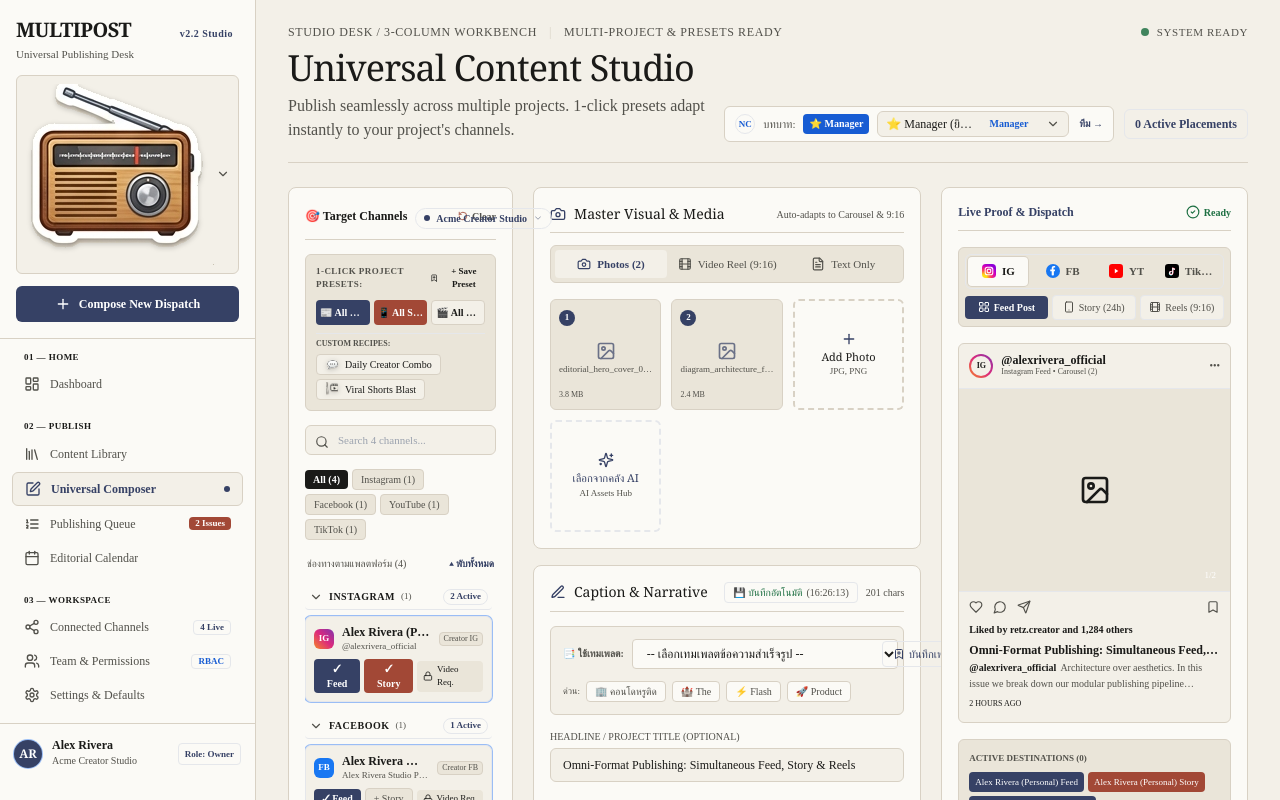
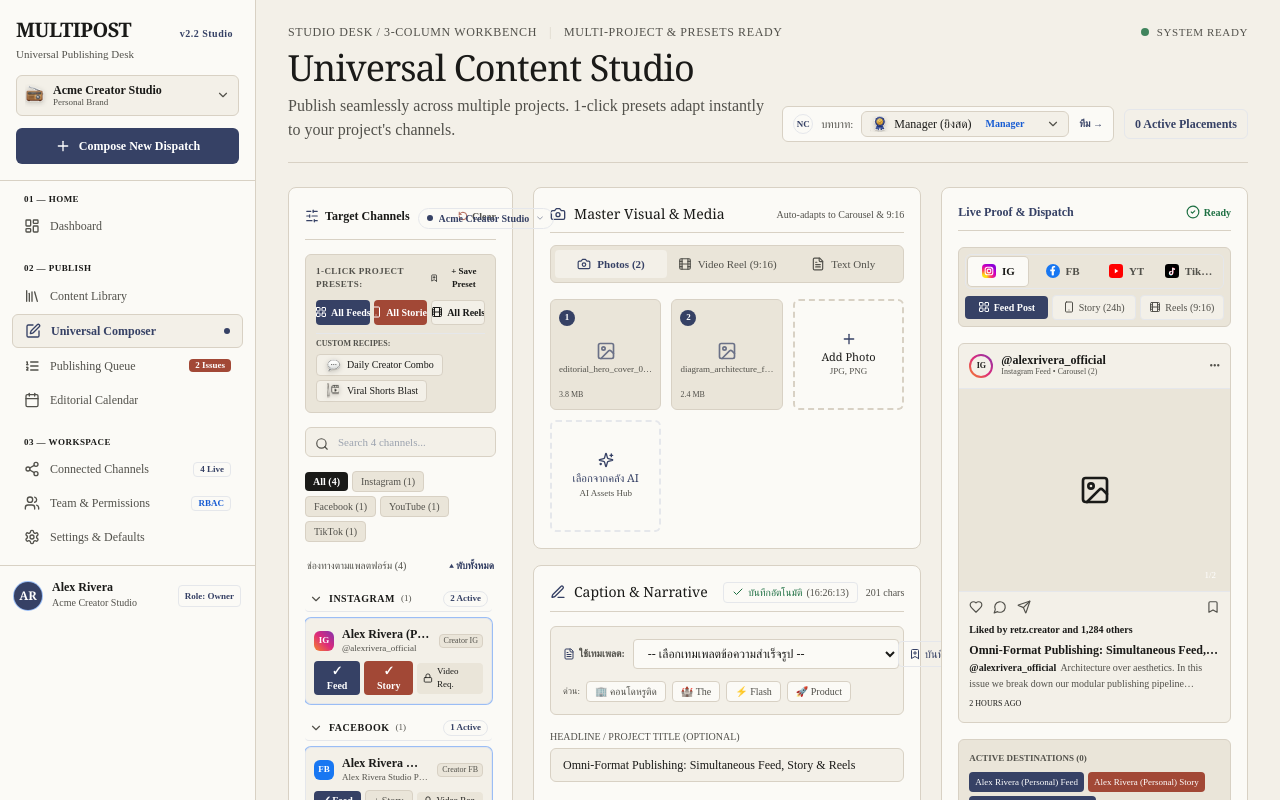
Before and after one commit to nopparat-cysit/retzpost, a Next.js app: page /create in a window 1280 px wide. Shown: the top 800 px of the page. Built offline with nearby package versions, Linux system fonts and the light colour scheme.

Commit message:
fix(ui): fix giant sticker sizing bug and eliminate all remaining raw emojis across create, accounts, and dashboard

```diff
--- a/src/app/create/page.tsx
+++ b/src/app/create/page.tsx
@@ -41,6 +41,8 @@
   RotateCcw,
   Building2,
   Sliders,
+  SlidersHorizontal,
+  Lightbulb,
   X,
   Copy,
   FolderOpen,
@@ -1335,34 +1337,56 @@
           <div className="flex flex-wrap items-center gap-2.5">
             {/* Identity & Role Tester */}
             <div className="flex items-center gap-2 px-2.5 py-1 bg-paper-raised border border-border-rule rounded-editorial text-xs shadow-2xs">
-              <div className="w-5 h-5 rounded-full bg-semantic-info/15 text-semantic-info flex items-center justify-center font-bold text-[9px] shrink-0 border border-semantic-info/30">
+              <div className="w-5 h-5 rounded-full bg-brand-indigo/15 text-brand-indigo flex items-center justify-center font-bold text-[9px] shrink-0 border border-brand-indigo/30">
                 NC
               </div>
               <span className="text-ink-secondary text-[11px] font-sans">
                 บทบาท:
               </span>
-              <span className={`px-1.5 py-0.5 rounded text-[10px] font-mono font-bold ${
-                currentRole === 'CONTRIBUTOR'
-                  ? 'bg-accent-terracotta text-white'
-                  : currentRole === 'VIEWER'
-                  ? 'bg-paper-subtle text-ink-secondary border border-border-rule'
-                  : 'bg-semantic-info text-white'
-              }`}>
-                {currentRole === 'OWNER' ? '👑 Owner' : currentRole === 'MANAGER' ? '⭐ Manager' : currentRole === 'EDITOR' ? '✍️ Editor' : currentRole === 'CONTRIBUTOR' ? '👀 Contributor' : '🔍 Viewer'}
-              </span>
 
               <CustomDropdown
                 options={[
-                  { value: 'MANAGER', label: '⭐ Manager (ยิงสด)', badge: 'Manager', badgeColor: 'bg-semantic-info/15 text-semantic-info' },
-                  { value: 'EDITOR', label: '✍️ Editor (ยิงสด)', badge: 'Editor', badgeColor: 'bg-brand-indigo/15 text-brand-indigo' },
-                  { value: 'CONTRIBUTOR', label: '👀 Contributor (รออนุมัติ)', badge: 'Approval', badgeColor: 'bg-accent-terracotta/15 text-accent-terracotta' },
-                  { value: 'VIEWER', label: '🔍 Viewer (อ่านอย่างเดียว)', badge: 'Read-only', badgeColor: 'bg-paper-subtle text-ink-secondary' },
+                  {
+                    value: 'OWNER',
+                    label: 'Owner (เจ้าของ)',
+                    icon: <Sticker name="role-owner" size="xs" />,
+                    badge: 'Owner',
+                    badgeColor: 'bg-brand-indigo/15 text-brand-indigo'
+                  },
+                  {
+                    value: 'MANAGER',
+                    label: 'Manager (ยิงสด)',
+                    icon: <Sticker name="role-manager" size="xs" />,
+                    badge: 'Manager',
+                    badgeColor: 'bg-semantic-info/15 text-semantic-info'
+                  },
+                  {
+                    value: 'EDITOR',
+                    label: 'Editor (ยิงสด)',
+                    icon: <Sticker name="role-editor" size="xs" />,
+                    badge: 'Editor',
+                    badgeColor: 'bg-brand-indigo/15 text-brand-indigo'
+                  },
+                  {
+                    value: 'CONTRIBUTOR',
+                    label: 'Contributor (รออนุมัติ)',
+                    icon: <Sticker name="role-contributor" size="xs" />,
+                    badge: 'Approval',
+                    badgeColor: 'bg-accent-terracotta/15 text-accent-terracotta'
+                  },
+                  {
+                    value: 'VIEWER',
+                    label: 'Viewer (อ่านอย่างเดียว)',
+                    icon: <Sticker name="role-viewer" size="xs" />,
+                    badge: 'Read-only',
+                    badgeColor: 'bg-paper-subtle text-ink-secondary'
+                  },
                 ]}
                 value={currentRole}
                 onChange={(val) => setCurrentRole(val as WorkspaceRole)}
                 size="sm"
                 fullWidth={false}
-                className="w-48"
+                className="w-52"
               />
 
               <Link
@@ -1399,35 +1423,38 @@
         <button
           type="button"
           onClick={() => setMobileTab('DESTINATIONS')}
-          className={`flex-1 py-2 text-center font-mono font-medium rounded transition-colors ${
+          className={`flex-1 py-2 text-center font-mono font-medium rounded transition-colors flex items-center justify-center gap-1.5 ${
             mobileTab === 'DESTINATIONS'
               ? 'bg-brand-indigo text-white font-semibold shadow-xs'
               : 'text-ink-secondary hover:text-ink-primary'
           }`}
         >
-          🎯 Destinations ({totalActivePlacements})
+          <Layers className="w-3.5 h-3.5" />
+          <span>Destinations ({totalActivePlacements})</span>
         </button>
         <button
           type="button"
           onClick={() => setMobileTab('CANVAS')}
-          className={`flex-1 py-2 text-center font-mono font-medium rounded transition-colors ${
+          className={`flex-1 py-2 text-center font-mono font-medium rounded transition-colors flex items-center justify-center gap-1.5 ${
             mobileTab === 'CANVAS'
               ? 'bg-brand-indigo text-white font-semibold shadow-xs'
               : 'text-ink-secondary hover:text-ink-primary'
           }`}
         >
-          ✍️ Creative Canvas
+          <Edit3 className="w-3.5 h-3.5" />
+          <span>Creative Canvas</span>
         </button>
         <button
           type="button"
           onClick={() => setMobileTab('PROOF')}
-          className={`flex-1 py-2 text-center font-mono font-medium rounded transition-colors ${
+          className={`flex-1 py-2 text-center font-mono font-medium rounded transition-colors flex items-center justify-center gap-1.5 ${
             mobileTab === 'PROOF'
               ? 'bg-brand-indigo text-white font-semibold shadow-xs'
               : 'text-ink-secondary hover:text-ink-primary'
           }`}
         >
-          📱 Live Proof
+          <Smartphone className="w-3.5 h-3.5" />
+          <span>Live Proof</span>
         </button>
       </div>
 
@@ -1445,8 +1472,9 @@
           {/* Column 1 Clean Header: Target Channels + Project Pill Badge + Clear */}
           <div className="flex items-center justify-between pb-2.5 border-b border-border-rule">
             <div className="flex items-center gap-2 min-w-0">
-              <span className="text-xs font-bold font-sans text-ink-primary shrink-0">
-                🎯 Target Channels
+              <span className="text-xs font-bold font-sans text-ink-primary shrink-0 flex items-center gap-1.5">
+                <SlidersHorizontal className="w-3.5 h-3.5 text-brand-indigo" />
+                <span>Target Channels</span>
               </span>
 
               {/* Compact Project Switcher Pill */}
@@ -1533,36 +1561,39 @@
               <button
                 type="button"
                 onClick={() => applyUniversalPreset('FEEDS')}
-                className="py-1 px-1 rounded text-[10px] font-mono font-semibold bg-brand-indigo text-white hover:bg-brand-indigo-hover transition-colors shadow-2xs text-center truncate"
+                className="py-1 px-1 rounded text-[10px] font-mono font-semibold bg-brand-indigo text-white hover:bg-brand-indigo-hover transition-colors shadow-2xs text-center truncate flex items-center justify-center gap-1"
                 title="Select all Feed placements in this workspace"
               >
-                📰 All Feeds
+                <LayoutGrid className="w-3 h-3 shrink-0" />
+                <span>All Feeds</span>
               </button>
               <button
                 type="button"
                 disabled={mediaMode === 'TEXT_ONLY'}
                 onClick={() => applyUniversalPreset('STORIES')}
-                className={`py-1 px-1 rounded text-[10px] font-mono font-semibold transition-colors shadow-2xs text-center truncate ${
+                className={`py-1 px-1 rounded text-[10px] font-mono font-semibold transition-colors shadow-2xs text-center truncate flex items-center justify-center gap-1 ${
                   mediaMode !== 'TEXT_ONLY'
                     ? 'bg-accent-terracotta text-white hover:opacity-90'
                     : 'bg-paper-canvas text-ink-secondary/40 border border-border-rule cursor-not-allowed'
                 }`}
                 title="Select all Stories in this workspace"
               >
-                📱 All Stories
+                <Smartphone className="w-3 h-3 shrink-0" />
+                <span>All Stories</span>
               </button>
               <button
                 type="button"
                 disabled={mediaMode !== 'VIDEO'}
                 onClick={() => applyUniversalPreset('REELS')}
-                className={`py-1 px-1 rounded text-[10px] font-mono font-semibold transition-colors shadow-2xs text-center truncate ${
+                className={`py-1 px-1 rounded text-[10px] font-mono font-semibold transition-colors shadow-2xs text-center truncate flex items-center justify-center gap-1 ${
                   mediaMode === 'VIDEO'
                     ? 'bg-semantic-info text-white hover:opacity-90'
                     : 'bg-paper-canvas text-ink-secondary/40 border border-border-rule cursor-not-allowed'
                 }`}
                 title="Select all Reels/Shorts in this workspace"
               >
-                🎬 All Reels
+                <Film className="w-3 h-3 shrink-0" />
+                <span>All Reels</span>
               </button>
             </div>
 
@@ -2038,7 +2069,8 @@
               <div className="flex items-center gap-2">
                 {lastSavedDraftTime && (
                   <span className="text-[10px] font-mono text-semantic-success flex items-center gap-1 font-medium bg-semantic-success/10 px-2 py-0.5 rounded border border-semantic-success/30">
-                    <span>💾 บันทึกอัตโนมัติ</span>
+                    <Check className="w-3 h-3 text-semantic-success shrink-0" />
+                    <span>บันทึกอัตโนมัติ</span>
                     <span className="text-ink-secondary">({lastSavedDraftTime})</span>
                   </span>
                 )}
@@ -2078,8 +2110,9 @@
             <div className="p-3 bg-paper-canvas border border-border-rule rounded-editorial space-y-2.5">
               <div className="flex flex-col sm:flex-row sm:items-center justify-between gap-2">
                 <div className="flex items-center gap-2 flex-1">
-                  <span className="text-[10px] font-mono uppercase font-bold text-ink-secondary shrink-0">
-                    📑 ใช้เทมเพลต:
+                  <span className="text-[10px] font-mono uppercase font-bold text-ink-secondary shrink-0 flex items-center gap-1">
+                    <FileText className="w-3 h-3 text-brand-indigo shrink-0" />
+                    <span>ใช้เทมเพลต:</span>
                   </span>
                   <select
                     value={selectedTemplateId}
@@ -2095,14 +2128,14 @@
                       if (catTemplates.length === 0) return null;
                       const label =
                         cat === 'REAL_ESTATE'
-                          ? '🏢 อสังหาริมทรัพย์ (Capital One Deals)'
+                          ? 'อสังหาริมทรัพย์ (Capital One Deals)'
                           : cat === 'PROMOTION'
-                          ? '⚡ โปรโมชั่น (Flash Deals)'
+                          ? 'โปรโมชั่น (Flash Deals)'
                           : cat === 'PRODUCT_LAUNCH'
-                          ? '🚀 เปิดตัวสินค้า (Tech Launch)'
+                          ? 'เปิดตัวสินค้า (Tech Launch)'
                           : cat === 'INSIGHTS'
-                          ? '📊 บทวิเคราะห์ & บทความ (Insights)'
-                          : '⭐ เทมเพลตของฉัน (Custom Saved)';
+                          ? 'บทวิเคราะห์ & บทความ (Insights)'
+                          : 'เทมเพลตของฉัน (Custom Saved)';
                       return (
                         <optgroup key={cat} label={label}>
                           {catTemplates.map((tpl) => (
@@ -3106,8 +3139,9 @@
                   ส่งให้ Manager อนุมัติ ({totalActivePlacements} Placements)
                 </span>
               </button>
-              <p className="text-[10px] text-accent-terracotta font-sans text-center leading-tight">
-                🛡️ บทบาท Contributor: ต้องผ่านการอนุมัติก่อนยิงขึ้นช่องทางจริง
+              <p className="text-[10px] text-accent-terracotta font-sans text-center leading-tight flex items-center justify-center gap-1.5">
+                <Sticker name="guarded-shield" size="xs" inline />
+                <span>บทบาท Contributor: ต้องผ่านการอนุมัติก่อนยิงขึ้นช่องทางจริง</span>
               </p>
             </div>
           ) : currentRole === 'VIEWER' ? (
@@ -3185,15 +3219,17 @@
                 <span className="text-[9px] font-mono uppercase text-ink-secondary block font-semibold">
                   เนื้อหาที่จะถูกบันทึก:
                 </span>
-                <p className="font-medium text-ink-primary truncate text-xs">
-                  📌 {workingTitle || 'Untitled Post'}
+                <p className="font-medium text-ink-primary truncate text-xs flex items-center gap-1.5">
+                  <Sticker name="sticky-pushpin" size="xs" inline />
+                  <span className="truncate">{workingTitle || 'Untitled Post'}</span>
                 </p>
                 <p className="text-ink-secondary line-clamp-3 text-[11px] leading-relaxed">
                   {sharedCaption}
                 </p>
                 {storyLinkUrl && (
-                  <p className="font-mono text-[10px] text-accent-terracotta truncate">
-                    🔗 {storyLinkUrl}
+                  <p className="font-mono text-[10px] text-accent-terracotta truncate flex items-center gap-1.5">
+                    <Link2 className="w-3 h-3 text-accent-terracotta shrink-0" />
+                    <span className="truncate">{storyLinkUrl}</span>
                   </p>
                 )}
               </div>
@@ -3315,7 +3351,7 @@
                       type="text"
                       value={tplSearchQuery}
                       onChange={(e) => setTplSearchQuery(e.target.value)}
-                      placeholder="🔍 ค้นหาตามชื่อเทมเพลต, เนื้อหาแคปชัน, แฮชแท็ก หรือหมวดหมู่..."
+                      placeholder="ค้นหาตามชื่อเทมเพลต, เนื้อหาแคปชัน, แฮชแท็ก หรือหมวดหมู่..."
                       className="w-full pl-9 pr-8 py-2 bg-paper-canvas border border-border-rule rounded-editorial font-mono text-xs text-ink-primary placeholder:text-ink-muted focus:outline-hidden focus:border-brand-indigo"
                     />
                     {tplSearchQuery && (
@@ -3332,12 +3368,12 @@
                   {/* Category Pills */}
                   <div className="flex items-center gap-1.5 overflow-x-auto pb-1 text-[11px] font-mono scrollbar-none">
                     {[
-                      { id: 'ALL', label: 'ทั้งหมด', count: templateCategoryCounts.ALL },
-                      { id: 'CUSTOM', label: '⭐ ของฉัน', count: templateCategoryCounts.CUSTOM },
-                      { id: 'REAL_ESTATE', label: '🏢 อสังหาริมทรัพย์', count: templateCategoryCounts.REAL_ESTATE },
-                      { id: 'PROMOTION', label: '⚡ โปรโมชั่น', count: templateCategoryCounts.PROMOTION },
-                      { id: 'PRODUCT_LAUNCH', label: '🚀 เปิดตัวสินค้า', count: templateCategoryCounts.PRODUCT_LAUNCH },
-                      { id: 'INSIGHTS', label: '📊 บทวิเคราะห์', count: templateCategoryCounts.INSIGHTS },
+                      { id: 'ALL', label: 'ทั้งหมด', sticker: null, count: templateCategoryCounts.ALL },
+                      { id: 'CUSTOM', label: 'ของฉัน', sticker: 'award-star-badge', count: templateCategoryCounts.CUSTOM },
+                      { id: 'REAL_ESTATE', label: 'อสังหาริมทรัพย์', sticker: 'ws-realestate', count: templateCategoryCounts.REAL_ESTATE },
+                      { id: 'PROMOTION', label: 'โปรโมชั่น', sticker: 'viral-flame', count: templateCategoryCounts.PROMOTION },
+                      { id: 'PRODUCT_LAUNCH', label: 'เปิดตัวสินค้า', sticker: 'paper-airplane', count: templateCategoryCounts.PRODUCT_LAUNCH },
+                      { id: 'INSIGHTS', label: 'บทวิเคราะห์', sticker: 'growth-chart', count: templateCategoryCounts.INSIGHTS },
                     ].map((tab) => {
                       const isActive = tplCategoryFilter === tab.id;
                       return (
@@ -3351,6 +3387,7 @@
                               : 'bg-paper-canvas text-ink-secondary border-border-rule hover:border-brand-indigo/40 hover:text-ink-primary'
                           }`}
                         >
+                          {tab.sticker && <Sticker name={tab.sticker} size="xs" inline />}
                           <span>{tab.label}</span>
                           <span className={`px-1.5 py-0.2 rounded-full text-[9px] ${
                             isActive ? 'bg-white/20 text-white' : 'bg-paper-subtle text-ink-muted'
@@ -3573,7 +3610,12 @@
                 {/* Modal Footer */}
                 <div className="pt-3 border-t border-border-rule flex items-center justify-between shrink-0 text-xs font-mono">
                   <div className="flex items-center gap-3 text-ink-secondary">
-                    <span>💡 นำไปใช้เพื่อแทนที่ข้อความ หรือกด ✏️ เพื่อแก้ไข</span>
+                    <span className="flex items-center gap-1.5">
+                      <Lightbulb className="w-3.5 h-3.5 text-accent-warm inline" />
+                      <span>นำไปใช้เพื่อแทนที่ข้อความ หรือกด</span>
+                      <Edit3 className="w-3.5 h-3.5 inline text-ink-primary" />
+                      <span>เพื่อแก้ไข</span>
+                    </span>
                     <button
                       type="button"
                       onClick={() => setResetConfirmOpen(true)}
@@ -3647,7 +3689,7 @@
                         type="text"
                         required
                         autoFocus
-                        placeholder="เช่น: 🏢 คอนโดหรูติด BTS (Capital One Deal)"
+                        placeholder="เช่น: คอนโดหรูติด BTS (Capital One Deal)"
                         value={formTplName}
                         onChange={(e) => setFormTplName(e.target.value)}
                         className="w-full px-3 py-2 bg-paper-canvas border border-border-rule rounded-editorial font-serif text-sm text-ink-primary placeholder:text-ink-muted focus:outline-hidden focus:border-brand-indigo"
@@ -3662,11 +3704,11 @@
                         onChange={(e) => setFormTplCategory(e.target.value as any)}
                         className="w-full px-3 py-2 bg-paper-canvas border border-border-rule rounded-editorial font-mono text-xs text-ink-primary focus:outline-hidden focus:border-brand-indigo cursor-pointer"
                       >
-                        <option value="REAL_ESTATE">🏢 อสังหาริมทรัพย์</option>
-                        <option value="PROMOTION">⚡ โปรโมชั่น / Flash Sale</option>
-                        <option value="PRODUCT_LAUNCH">🚀 เปิดตัวสินค้า / Tech</option>
-                        <option value="INSIGHTS">📊 บทวิเคราะห์ & บทความ</option>
-                        <option value="CUSTOM">⭐ เทมเพลตของฉัน (Custom)</option>
+                        <option value="REAL_ESTATE">อสังหาริมทรัพย์</option>
+                        <option value="PROMOTION">โปรโมชั่น / Flash Sale</option>
+                        <option value="PRODUCT_LAUNCH">เปิดตัวสินค้า / Tech</option>
+                        <option value="INSIGHTS">บทวิเคราะห์ & บทความ</option>
+                        <option value="CUSTOM">เทมเพลตของฉัน (Custom)</option>
                       </select>
                     </div>
                   </div>
--- a/src/components/ui/custom-date-picker.tsx
+++ b/src/components/ui/custom-date-picker.tsx
@@ -366,7 +366,7 @@
                 onClick={() => handleQuickPreset('WEEKEND')}
                 className="px-2 py-0.5 rounded bg-paper-canvas hover:bg-paper-subtle border border-border-rule text-brand-indigo font-semibold whitespace-nowrap transition-colors cursor-pointer"
               >
-                สุดสัปดาห์ 🔥
+                สุดสัปดาห์ (Peak)
               </button>
               <button
                 type="button"
--- a/src/components/ui/sticker.tsx
+++ b/src/components/ui/sticker.tsx
@@ -79,13 +79,18 @@
   inline?: boolean;
 }
 
-const SIZE_MAP: Record<StickerSize, string> = {
-  xs: 'w-3.5 h-3.5 min-w-[14px]',
-  sm: 'w-4.5 h-4.5 min-w-[18px]',
-  md: 'w-5.5 h-5.5 min-w-[22px]',
-  lg: 'w-7 h-7 min-w-[28px]',
-  xl: 'w-9 h-9 min-w-[36px]',
-  '2xl': 'w-12 h-12 min-w-[48px]',
+interface SizeSpec {
+  dimension: number;
+  className: string;
+}
+
+const SIZE_MAP: Record<StickerSize, SizeSpec> = {
+  xs: { dimension: 16, className: 'w-4 h-4 min-w-[16px] max-w-[16px] max-h-[16px]' },
+  sm: { dimension: 20, className: 'w-5 h-5 min-w-[20px] max-w-[20px] max-h-[20px]' },
+  md: { dimension: 24, className: 'w-6 h-6 min-w-[24px] max-w-[24px] max-h-[24px]' },
+  lg: { dimension: 32, className: 'w-8 h-8 min-w-[32px] max-w-[32px] max-h-[32px]' },
+  xl: { dimension: 40, className: 'w-10 h-10 min-w-[40px] max-w-[40px] max-h-[40px]' },
+  '2xl': { dimension: 48, className: 'w-12 h-12 min-w-[48px] max-w-[48px] max-h-[48px]' },
 };
 
 export const Sticker: React.FC<StickerProps> = ({
@@ -96,7 +101,7 @@
   title,
   inline = false,
 }) => {
-  const sizeClass = SIZE_MAP[size] || SIZE_MAP.md;
+  const spec = SIZE_MAP[size] || SIZE_MAP.md;
   const imageSrc = `/icons/stickers/${name}.png`;
 
   return (
@@ -104,15 +109,21 @@
       src={imageSrc}
       alt={alt || name}
       title={title || alt || name}
+      width={spec.dimension}
+      height={spec.dimension}
       loading="lazy"
-      className={`${sizeClass} object-contain select-none shrink-0 drop-shadow-[0_1.5px_2.5px_rgba(0,0,0,0.18)] transition-transform duration-150 hover:scale-105 ${
+      style={{
+        width: `${spec.dimension}px`,
+        height: `${spec.dimension}px`,
+        maxWidth: `${spec.dimension}px`,
+        maxHeight: `${spec.dimension}px`,
+        imageRendering: '-webkit-optimize-contrast',
+      }}
+      className={`${spec.className} object-contain select-none shrink-0 drop-shadow-[0_1.5px_2.5px_rgba(0,0,0,0.18)] transition-transform duration-150 hover:scale-105 ${
         inline ? 'inline-block align-middle' : 'block'
       } ${className}`}
-      style={{
-        imageRendering: '-webkit-optimize-contrast',
-      }}
       onError={(e) => {
-        // Fallback gracefully to hidden or subtle dot if missing
+        // Fallback gracefully if missing
         e.currentTarget.style.display = 'none';
       }}
     />
```
Also changed, not shown: src/app/accounts/page.tsx (+18 -12 lines), src/app/page.tsx (+33 -17 lines), src/app/publishing/queue/page.tsx (+5 -3 lines), src/components/ui/custom-time-picker.tsx (+5 -5 lines).
